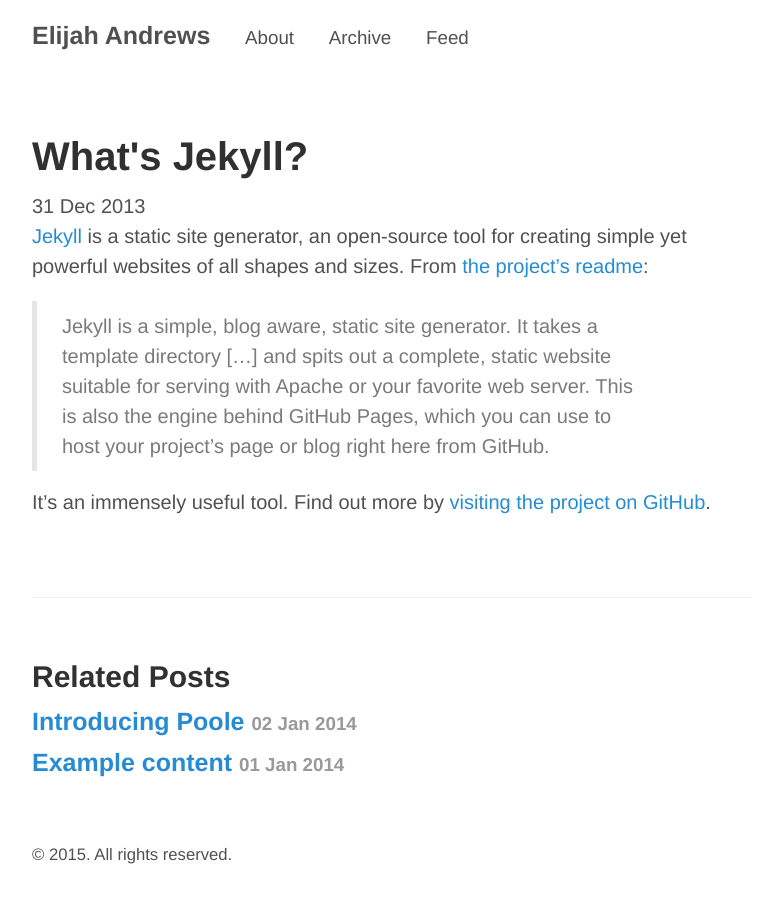
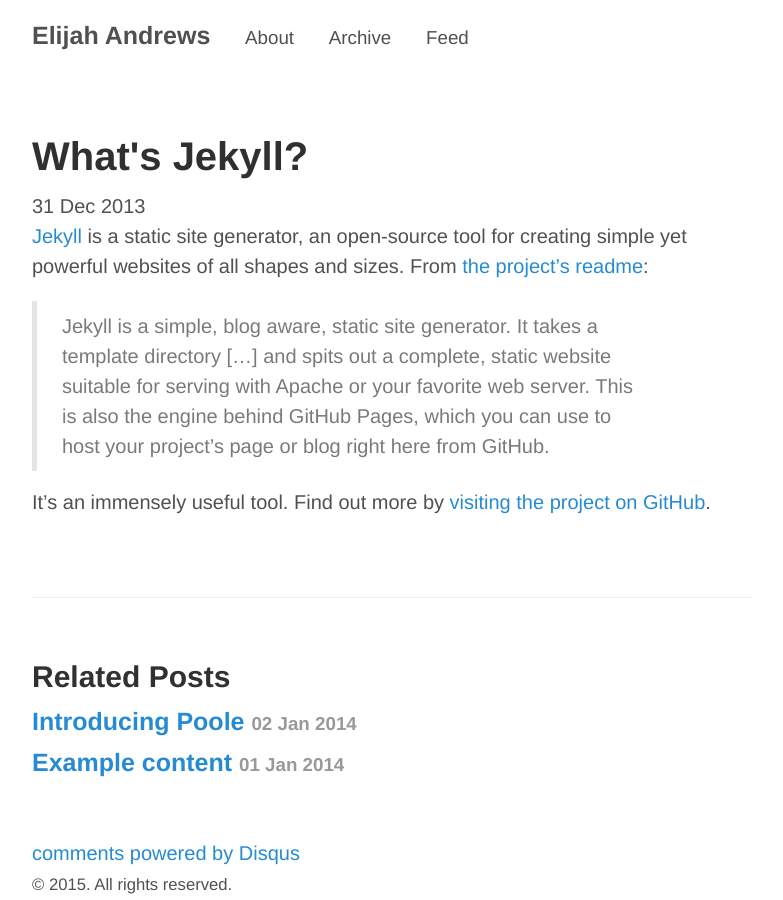
Before and after one commit to elijahandrews/elijahandrews.github.io, a Jekyll site: the page built from _posts/2013-12-31-whats-jekyll.md, in a window 1280 px wide. Shown: the whole page, without its empty margins (248-1031 px from the left). Built offline with Jekyll 4.4.1, drawn with Linux system fonts in a browser that asks for light colours; comment, search, counter and statistics services are not loaded; part of the change alters nothing that is shown.

Commit message:
Add comments

```diff
--- /dev/null
+++ b/_includes/comments.html
@@ -0,0 +1,18 @@
+{% if page.comments %}
+<!-- Add Disqus comments. -->
+<div id="disqus_thread"></div>
+<script type="text/javascript">
+  /* * * CONFIGURATION VARIABLES: EDIT BEFORE PASTING INTO YOUR WEBPAGE * * */
+  var disqus_shortname = 'elijahandrews'; // required: replace example with your forum shortname
+  var disqus_identifier = "{{ site.disqusid }}{{ page.url | replace:'index.html','' }}";
+
+  /* * * DON'T EDIT BELOW THIS LINE * * */
+  (function() {
+    var dsq = document.createElement('script'); dsq.type = 'text/javascript'; dsq.async = true;
+    dsq.src = '//' + disqus_shortname + '.disqus.com/embed.js';
+    (document.getElementsByTagName('head')[0] || document.getElementsByTagName('body')[0]).appendChild(dsq);
+  })();
+</script>
+<noscript>Please enable JavaScript to view the <a href="http://disqus.com/?ref_noscript">comments powered by Disqus.</a></noscript>
+<a href="http://disqus.com" class="dsq-brlink">comments powered by <span class="logo-disqus">Disqus</span></a>
+{% endif %}
--- a/_layouts/default.html
+++ b/_layouts/default.html
@@ -20,6 +20,8 @@
         {{ content }}
       </main>
 
+      {% include comments.html %}
+
       <footer class="footer">
         <small>
           &copy; <time datetime="{{ site.time | date_to_xmlschema }}">{{ site.time | date: '%Y' }}</time>. All rights reserved.
--- a/_posts/2013-12-31-whats-jekyll.md
+++ b/_posts/2013-12-31-whats-jekyll.md
@@ -1,6 +1,7 @@
 ---
 layout: post
 title: What's Jekyll?
+comments: True
 ---
 
 [Jekyll](http://jekyllrb.com) is a static site generator, an open-source tool for creating simple yet powerful websites of all shapes and sizes. From [the project's readme](https://github.com/jekyll/jekyll/blob/master/README.markdown):
```
